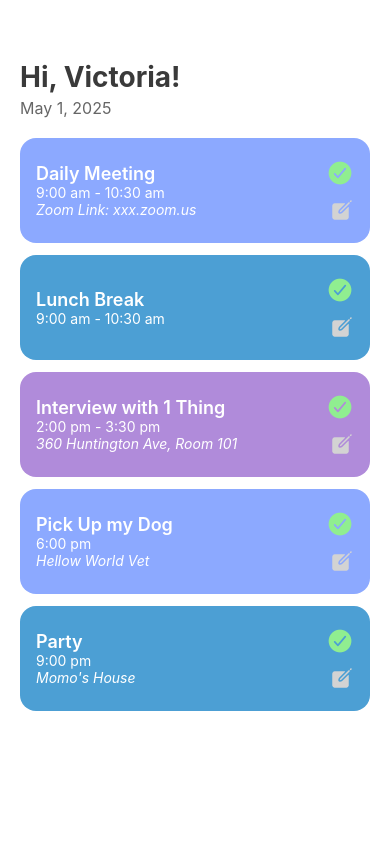
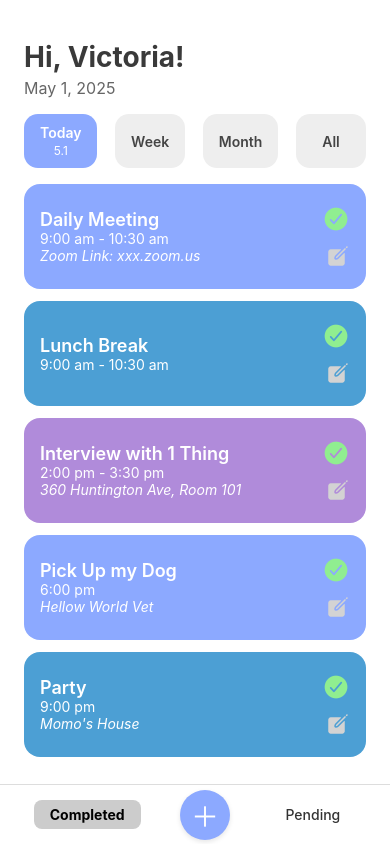
Before and after one commit to vicshiyi/personal-task-manager, a React Native app in the folder personal-task-manager-app/: screen / in a window 390 px wide. Built offline with nearby package versions, Linux system fonts and the light colour scheme.

Commit message:
add data bar & completed/pending bar

```diff
--- a/personal-task-manager-app/App.tsx
+++ b/personal-task-manager-app/App.tsx
@@ -1,23 +1,17 @@
 // App.tsx
 import { StatusBar } from 'expo-status-bar';
-import { SafeAreaView, StyleSheet } from 'react-native';
+import { SafeAreaProvider } from 'react-native-safe-area-context';
 import TaskListScreen from './screens/TaskListScreen';
 
 export default function App() {
   return (
-    <SafeAreaView style={styles.container}>
+    <SafeAreaProvider>
       <TaskListScreen />
       <StatusBar style="auto" />
-    </SafeAreaView>
+    </SafeAreaProvider>
   );
 }
 
-const styles = StyleSheet.create({
-  container: {
-    flex: 1,
-    backgroundColor: '#fff',
-  },
-});
 
 // import { StatusBar } from 'expo-status-bar';
 // import { StyleSheet, Text, View } from 'react-native';
--- a/personal-task-manager-app/screens/TaskListScreen.tsx
+++ b/personal-task-manager-app/screens/TaskListScreen.tsx
@@ -1,33 +1,81 @@
-// screens/TaskListScreen.tsx
-import { View, Text, FlatList, StyleSheet } from 'react-native';
+import { SafeAreaView, View, Text, FlatList, StyleSheet, TouchableOpacity, Platform } from 'react-native';
+import { useSafeAreaInsets } from 'react-native-safe-area-context';
 import { useState } from 'react';
 import TaskItem from '../components/TaskItem';
 import { mockTasks } from '../data/mockTasks';
 import { Task } from '../types/Task';
 
+const filters = ['Today', 'Week', 'Month', 'All'] as const;
+const tabs = ['Completed', 'Pending'] as const;
+
+type Filter = typeof filters[number];
+type Tab = typeof tabs[number];
+
 export default function TaskListScreen() {
   const [tasks, setTasks] = useState<Task[]>(mockTasks);
+  const [activeFilter, setActiveFilter] = useState<Filter>('Today');
+  const [activeTab, setActiveTab] = useState<Tab>('Completed');
+  const insets = useSafeAreaInsets();
 
   return (
+    <SafeAreaView style={[styles.safeArea, { paddingBottom: insets.bottom }]}>
       <View style={styles.container}>
         <Text style={styles.greeting}>Hi, Victoria!</Text>
         <Text style={styles.date}>May 1, 2025</Text>
+
+        <View style={styles.filterRow}>
+          {filters.map((f) => (
+            <TouchableOpacity
+              key={f}
+              style={[styles.filterButton, activeFilter === f && styles.activeFilter]}
+              onPress={() => setActiveFilter(f)}>
+              <Text style={[styles.filterText, activeFilter === f && styles.activeFilterText]}>{f}</Text>
+              {f === 'Today' && (
+                <Text style={[styles.filterSubText, activeFilter === f && styles.activeFilterText]}>5.1</Text>
+              )}
+            </TouchableOpacity>
+          ))}
+        </View>
 
         <FlatList
           data={tasks}
           keyExtractor={(item) => item.id}
           renderItem={({ item }) => <TaskItem task={item} />}
-        contentContainerStyle={{ paddingBottom: 40 }}
+          contentContainerStyle={{ paddingBottom: 80 }}
         />
       </View>
+
+      <View style={styles.bottomTabContainer}>
+        <TouchableOpacity
+          style={[styles.bottomTab, activeTab === 'Completed' && styles.activeTab]}
+          onPress={() => setActiveTab('Completed')}>
+          <Text style={[styles.tabText, activeTab === 'Completed' && styles.activeTabText]}>Completed</Text>
+        </TouchableOpacity>
+
+        <TouchableOpacity style={styles.addButton}>
+          <Text style={styles.addIcon}>＋</Text>
+        </TouchableOpacity>
+
+        <TouchableOpacity
+          style={[styles.bottomTab, activeTab === 'Pending' && styles.activeTab]}
+          onPress={() => setActiveTab('Pending')}>
+          <Text style={[styles.tabText, activeTab === 'Pending' && styles.activeTabText]}>Pending</Text>
+        </TouchableOpacity>
+      </View>
+    </SafeAreaView>
   );
 }
 
 const styles = StyleSheet.create({
+  safeArea: {
+    flex: 1,
+    backgroundColor: 'white',
+  },
   container: {
     flex: 1,
-    paddingTop: 60,
-    paddingHorizontal: 20,
+    paddingTop: 40,
+    paddingHorizontal: 24,
+    paddingBottom: 20,
     backgroundColor: 'white',
   },
   greeting: {
@@ -38,7 +86,89 @@ const styles = StyleSheet.create({
   },
   date: {
     fontSize: 16,
-    marginBottom: 20,
+    marginBottom: 16,
     color: '#666',
   },
+  filterRow: {
+    flexDirection: 'row',
+    justifyContent: 'space-between',
+    marginBottom: 16,
+    columnGap: 6,
+  },
+  filterButton: {
+    paddingVertical: 10,
+    paddingHorizontal: 16,
+    backgroundColor: '#eee',
+    borderRadius: 14,
+    alignItems: 'center',
+    justifyContent: 'center',
+    minWidth: 70,
+  },
+  filterText: {
+    color: '#444',
+    fontWeight: '600',
+    fontSize: 14,
+    textAlign: 'center',
+  },
+  filterSubText: {
+    fontSize: 12,
+    color: '#444',
+    marginTop: 2,
+    textAlign: 'center',
+  },
+  activeFilter: {
+    backgroundColor: '#8ca9ff',
+  },
+  activeFilterText: {
+    color: 'white',
+  },
+  bottomTabContainer: {
+    position: 'absolute',
+    bottom: 0,
+    left: 0,
+    right: 0,
+    flexDirection: 'row',
+    height: 60,
+    paddingHorizontal: 20,
+    borderTopWidth: 1,
+    borderTopColor: '#ddd',
+    backgroundColor: '#fff',
+    justifyContent: 'space-around',
+    alignItems: 'center',
+    paddingBottom: Platform.OS === 'ios' ? 10 : 0,
+  },
+  bottomTab: {
+    paddingHorizontal: 16,
+    paddingVertical: 6,
+    borderRadius: 8,
+  },
+  tabText: {
+    color: '#333',
+    fontWeight: '500',
+  },
+  activeTab: {
+    backgroundColor: '#ccc',
+  },
+  activeTabText: {
+    color: 'black',
+    fontWeight: '700',
+  },
+  addButton: {
+    width: 50,
+    height: 50,
+    borderRadius: 25,
+    backgroundColor: '#8ca9ff',
+    justifyContent: 'center',
+    alignItems: 'center',
+    marginHorizontal: 12,
+    shadowColor: '#000',
+    shadowOpacity: 0.1,
+    shadowOffset: { width: 0, height: 2 },
+    shadowRadius: 5,
+    elevation: 3,
+  },
+  addIcon: {
+    fontSize: 28,
+    color: 'white',
+  },
 });
```
Lines whose indentation alone changed are shown as unchanged.
